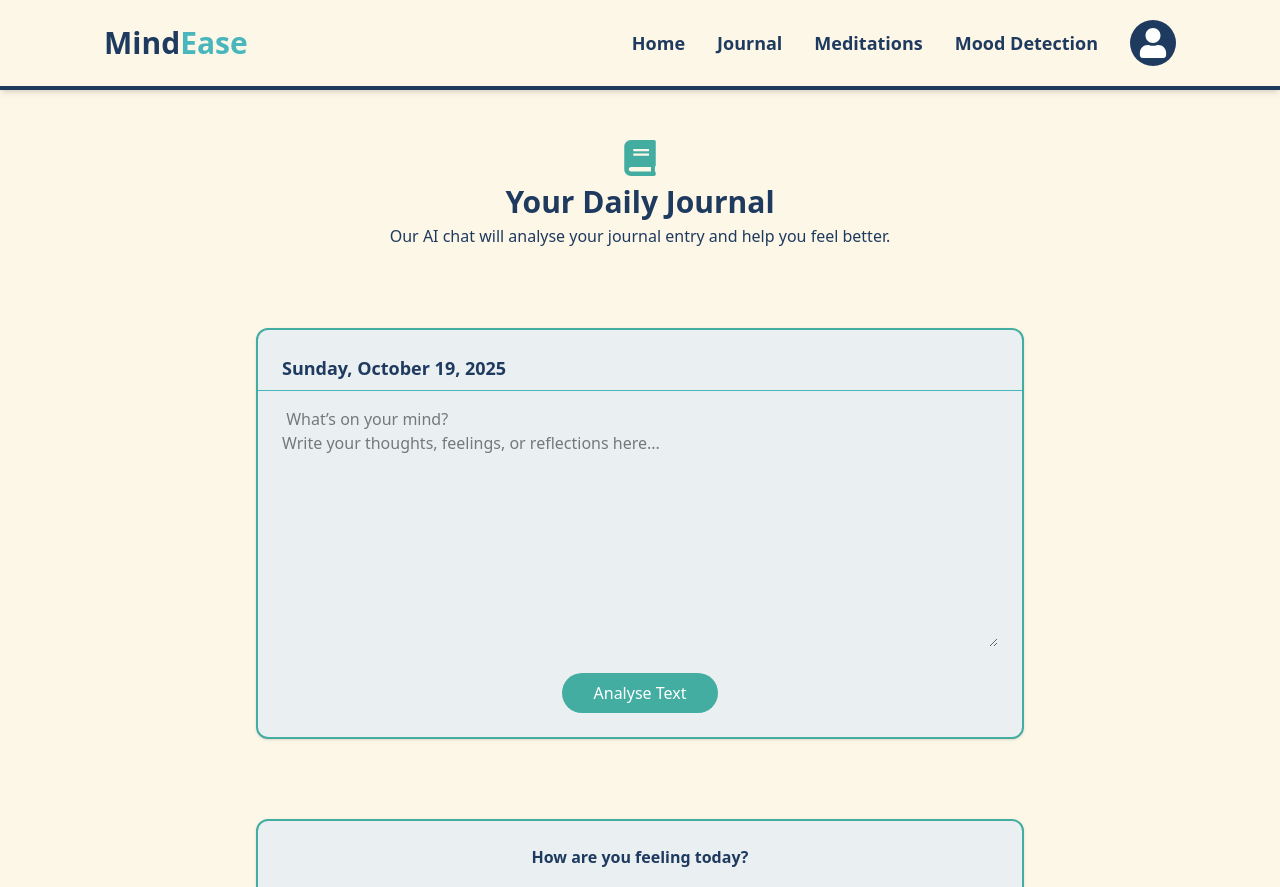
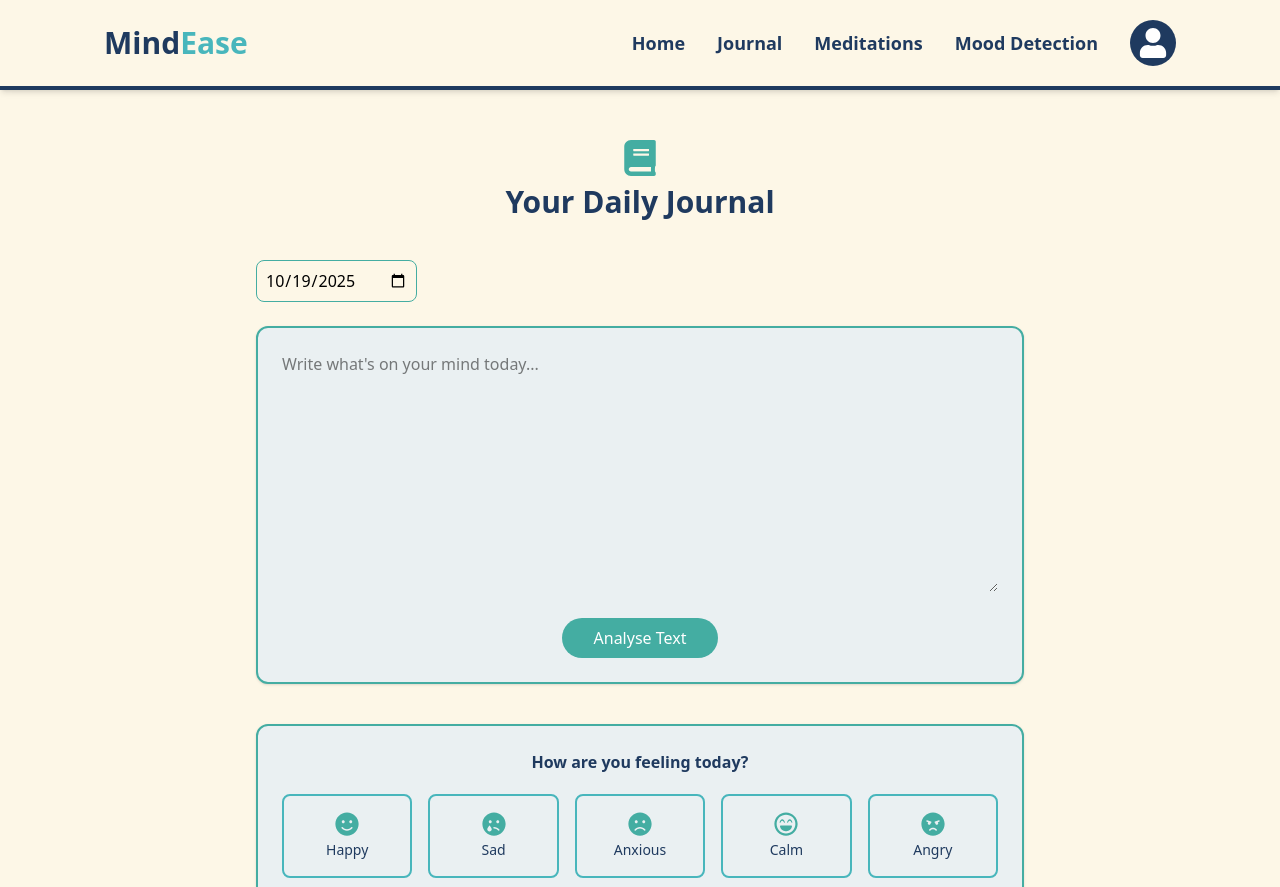
Before and after one commit to somya-ctrl/task_team5, a React (Vite) app in the folder mindease/: page /journal in a window 1280 px wide. Shown: the top 887 px of the page. Built offline with nearby package versions, Linux system fonts and the light colour scheme; no server answers; sample sign-in values are in the browser's storage.

Commit message:
journal updated

```diff
--- a/mindease/src/pages/Journal.jsx
+++ b/mindease/src/pages/Journal.jsx
@@ -1,19 +1,64 @@
-import React, { useState } from "react";
+import React, { useState, useEffect } from "react";
 import axios from "axios";
 import { FaBook, FaSmile, FaFrown, FaSadTear, FaRegLaughBeam, FaAngry } from "react-icons/fa";
 import { useNavigate } from "react-router-dom";
 
 export const Journal = () => {
   const [journalText, setJournalText] = useState("");
+  const [date, setDate] = useState(() => new Date().toISOString().substr(0,10));
+  const [isToday, setIsToday] = useState(true);
+
   const navigate = useNavigate();
+  const token = localStorage.getItem("token");
+
+  useEffect(() => {
+    const today = new Date().toISOString().substr(0,10);
+    setIsToday(date === today);
+
+    fetchJournal();
+  }, [date]);
+
+  const fetchJournal = async () => {
+    try {
+      const res = await axios.get(
+        `https://mindease-backend-cyvy.onrender.com/getjournal?date=${date}`,
+        {
+          headers: {
+            Authorization: `Bearer ${token}`,
+          }
+        }
+      );
+
+      if (res.data?.journals?.length > 0) {
+        setJournalText(res.data.journals[0].content);
+      } else {
+        setJournalText("");
+      }
+
+    } catch (err) {
+      console.log("fetch error --> ", err);
+      setJournalText("");
+    }
+  };
 
   const handleAnalyse = async () => {
     if (!journalText.trim()) return;
+    if (!isToday) return;
 
     try {
-      await axios.post("https://mindease-backend-cyvy.onrender.com/journal", {
-        text: journalText,
-      });
+     await axios.post(
+  "https://mindease-backend-cyvy.onrender.com/journal",
+  {
+    content: journalText,
+    date: date,
+  },
+  {
+    headers: {
+      Authorization: `Bearer ${token}`,
+    }
+  }
+);
+
 
       navigate("/chatbot");
 
@@ -22,14 +67,23 @@ export const Journal = () => {
     }
   };
 
-
   const handleMoodSelect = async (mood) => {
-    if (!journalText.trim()) return;
+    if (!isToday) return;
 
     try {
-      await axios.post("https://mindease-backend-cyvy.onrender.com/journal", {
+     await axios.post(
+  "https://mindease-backend-cyvy.onrender.com/journal",
+  {
     mood: mood,
-      });
+    date: date,
+  },
+  {
+    headers: {
+      Authorization: `Bearer ${token}`,
+    }
+  }
+);
+
 
       navigate("/chatbot");
 
@@ -39,51 +93,50 @@ export const Journal = () => {
   };
 
   return (
-    <>
     <div className="bg-backg min-h-screen w-full py-35 px-4">
 
-        <div className="text-center mb-20">
+      <div className="text-center mb-10">
         <div className="text-4xl text-lightgreen mb-2 flex justify-center">
           <FaBook />
         </div>
         <h1 className="text-darkblue font-semibold text-3xl">Your Daily Journal</h1>
-          <p className="text-darkblue mt-1">
-            Our AI chat will analyse your journal entry and help you feel better.
-          </p>
+      </div>
+
+
+      <div className="max-w-3xl mx-auto mb-6">
+        <input
+          type="date"
+          className="border border-lightgreen p-2 rounded-lg"
+          value={date}
+          onChange={(e) => setDate(e.target.value)}
+        />
       </div>
 
       <div className="max-w-3xl mx-auto bg-lightgrey border-2 border-lightgreen rounded-xl p-6 shadow-sm">
-          <p className="text-darkblue font-semibold text-lg border-b border-aquaGlow pb-2 mb-4 -mx-6 px-6">
-            {new Date().toLocaleDateString("en-US", {
-              weekday: "long",
-              month: "long",
-              day: "numeric",
-              year: "numeric",
-            })}
-          </p>
 
         <textarea
           className="w-full h-60 focus:outline-none"
-            placeholder=" What’s on your mind?
-Write your thoughts, feelings, or reflections here..."
+          placeholder={isToday ? "Write what's on your mind today..." : "You cannot edit past journals"}
           value={journalText}
+          disabled={!isToday}
           onChange={(e) => setJournalText(e.target.value)}
         ></textarea>
 
         <div className="text-center mt-5">
+          {isToday && (
             <button
               onClick={handleAnalyse}
               className="bg-lightgreen text-white font-medium py-2 px-8 rounded-full hover:bg-aquaGlow transition"
             >
               Analyse Text
             </button>
+          )}
         </div>
       </div>
 
-        <div className="max-w-3xl mx-auto bg-lightgrey border-2 border-lightgreen rounded-xl p-6 text-center mt-20 shadow-sm">
-          <p className="text-darkblue font-semibold mb-5">
-            How are you feeling today?
-          </p>
+      {isToday && (
+        <div className="max-w-3xl mx-auto bg-lightgrey border-2 border-lightgreen rounded-xl p-6 text-center mt-10 shadow-sm">
+          <p className="text-darkblue font-semibold mb-5">How are you feeling today?</p>
 
           <div className="grid grid-cols-5 gap-4">
             {[
@@ -104,9 +157,9 @@ Write your thoughts, feelings, or reflections here..."
             ))}
           </div>
         </div>
+      )}
 
     </div>
-    </>
   );
 };
 
--- a/mindease/src/pages/Login.jsx
+++ b/mindease/src/pages/Login.jsx
@@ -48,7 +48,7 @@ const Login = () => {
       localStorage.setItem("token", token);
       localStorage.setItem("user", JSON.stringify(user));
 
-      navigate("/dashboard");
+      navigate("/profession");
     } catch (err) {
       setError("Invalid email or password");
     } finally {
--- a/mindease/src/pages/Profile.jsx
+++ b/mindease/src/pages/Profile.jsx
@@ -9,7 +9,7 @@ const Profile = () => {
   const userProfession = localStorage.getItem("profession") || "Not Set";
 
   const [user, setUser] = useState({
-    fullName: storedUser.fullName || "",
+   fullName: storedUser.fullName || storedUser.name || "",
     gender: storedUser.gender || "",
     age: storedUser.age || "",
     phone: storedUser.phone || "",
```
Lines whose indentation alone changed are shown as unchanged.
